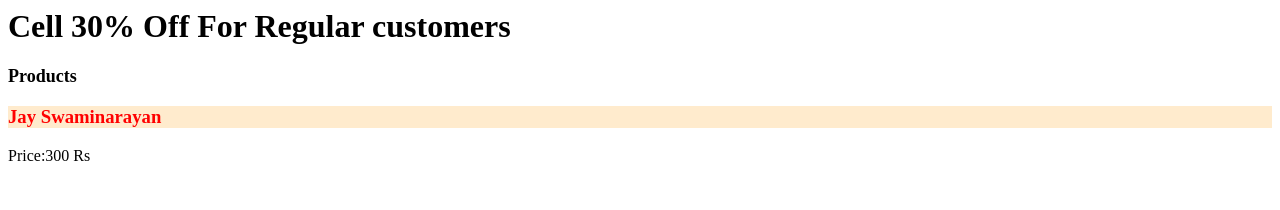
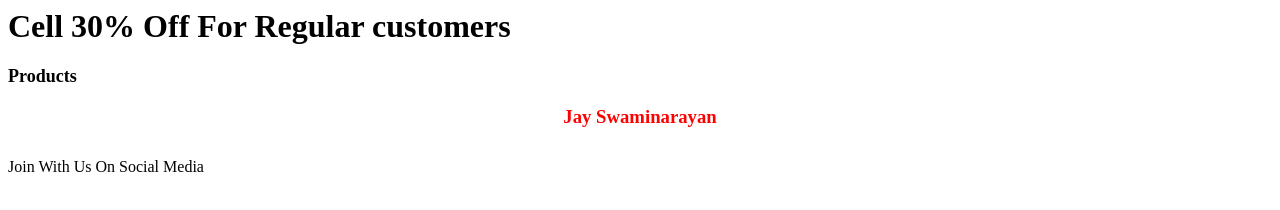
Before and after one commit to DhruvilThakka/DhruvilThakkar, a plain HTML site: page AboutUsPage.html in a window 1280 px wide. Drawn offline with Linux system fonts and the light colour scheme.

Commit message:
updated style and structure

```diff
--- a/AboutUsPage.html
+++ b/AboutUsPage.html
@@ -6,9 +6,9 @@
         <body>
             <h1>Cell 30% Off For Regular customers</h1>
             <h1 style="display: block; font-size: large; font-style: normal; font-weight: bold;">Products</h1>
-             <h3 style="color: red; background-color: blanchedalmond;">Jay Swaminarayan</h3>
+             <h3 style="color: red; background-color: white; text-align: center; margin-bottom: 30px;">Jay Swaminarayan</h3>
              <div style="display: block; color: black; background-image: -moz-radial-gradient();"><img src="C:\dhruvil\Images\Bhagwat Parayan.jpg" alt=""></div>
-            <div>Price:300 Rs</div>
+            <div>Join With Us On Social Media</div>
             </body>
     </head>
 </html>
```
